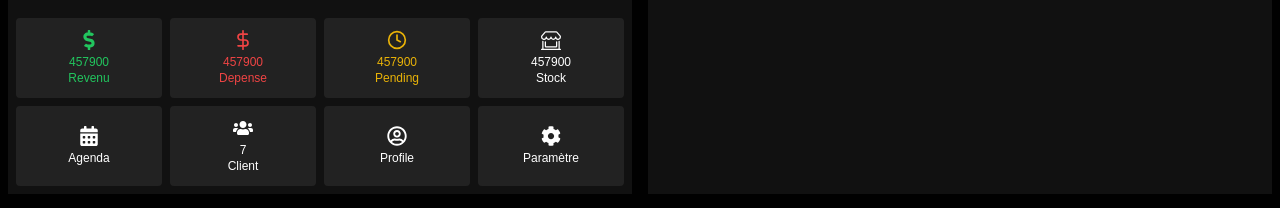
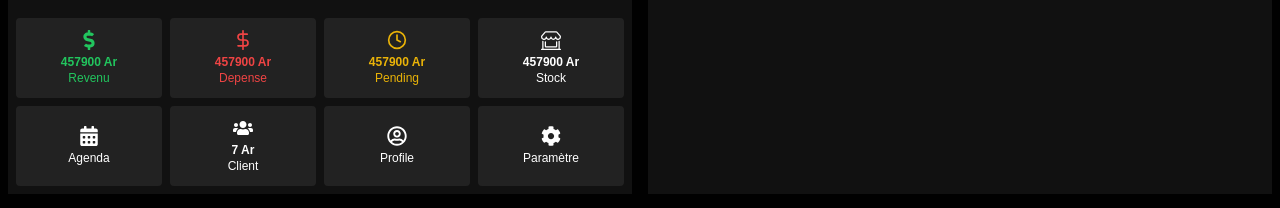
Before and after one commit to MorlonDev261/mga-follow-up, a Next.js app: page / in a window 1280 px wide. Shown: the part 326-534 px from the top of the page. Built offline with nearby package versions, Linux system fonts and the light colour scheme.

Commit message:
Update index.tsx

```diff
--- a/src/app/_components/ShortcutList/index.tsx
+++ b/src/app/_components/ShortcutList/index.tsx
@@ -27,7 +27,7 @@ const ShortcutList = () => {
           )}
         >
           <span className="mb-1 text-xl">{shortcut.icon}</span>
-          {shortcut.value !== undefined && <span className="text-xs">{shortcut.value}</span>}
+          {shortcut.value !== undefined && <b className="text-xs">{shortcut.value} Ar</b>}
           <span className="text-xs">{shortcut.label}</span>
         </div>
       ))}
```
